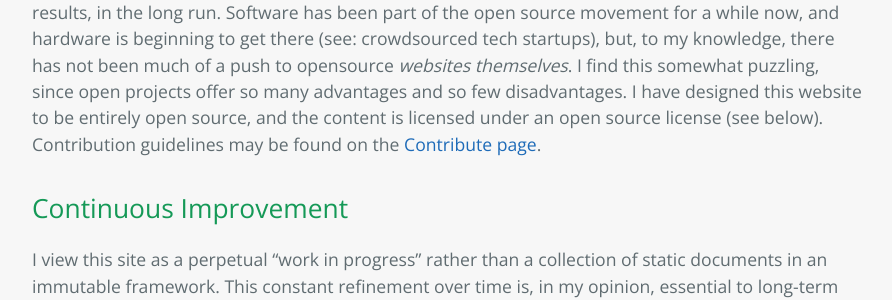
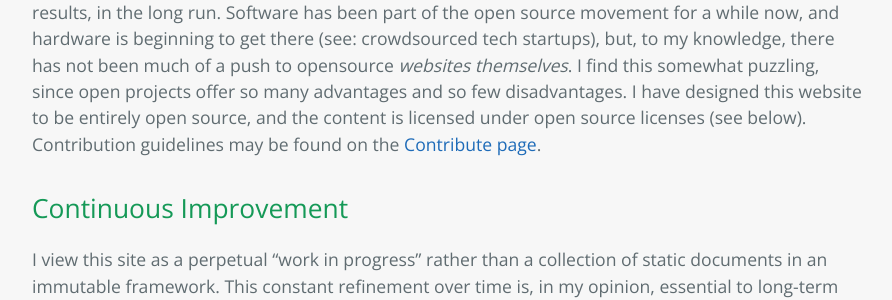
Before and after one commit to StevenTammen/StevenTammen.github.io, a Jekyll site: the page built from pages/about.md, in a window 1280 px wide and 900 px high, scrolled down 1974 px. Shown: the part 207-507 px from the top of the window, without its empty margins (192-1084 px from the left). Built offline with Jekyll 4.4.1, drawn with Linux system fonts in a browser that asks for light colours.

Commit message:
Update about.md

```diff
--- a/pages/about.md
+++ b/pages/about.md
@@ -54,7 +54,7 @@
 
 ## Open Source
 
-As the chain of propositions above shows, I believe that open source projects will yield the best results, in the long run. Software has been part of the open source movement for a while now, and hardware is beginning to get there (see: crowdsourced tech startups), but, to my knowledge, there has not been much of a push to opensource *websites themselves*. I find this somewhat puzzling, since open projects offer so many advantages and so few disadvantages. I have designed this website to be entirely open source, and the content is licensed under an open source license (see below). Contribution guidelines may be found on the [Contribute page](https://steventammen.com/contribution-guidelines/).
+As the chain of propositions above shows, I believe that open source projects will yield the best results, in the long run. Software has been part of the open source movement for a while now, and hardware is beginning to get there (see: crowdsourced tech startups), but, to my knowledge, there has not been much of a push to opensource *websites themselves*. I find this somewhat puzzling, since open projects offer so many advantages and so few disadvantages. I have designed this website to be entirely open source, and the content is licensed under open source licenses (see below). Contribution guidelines may be found on the [Contribute page](https://steventammen.com/contribution-guidelines/).
 
 ## Continuous Improvement
 
```
